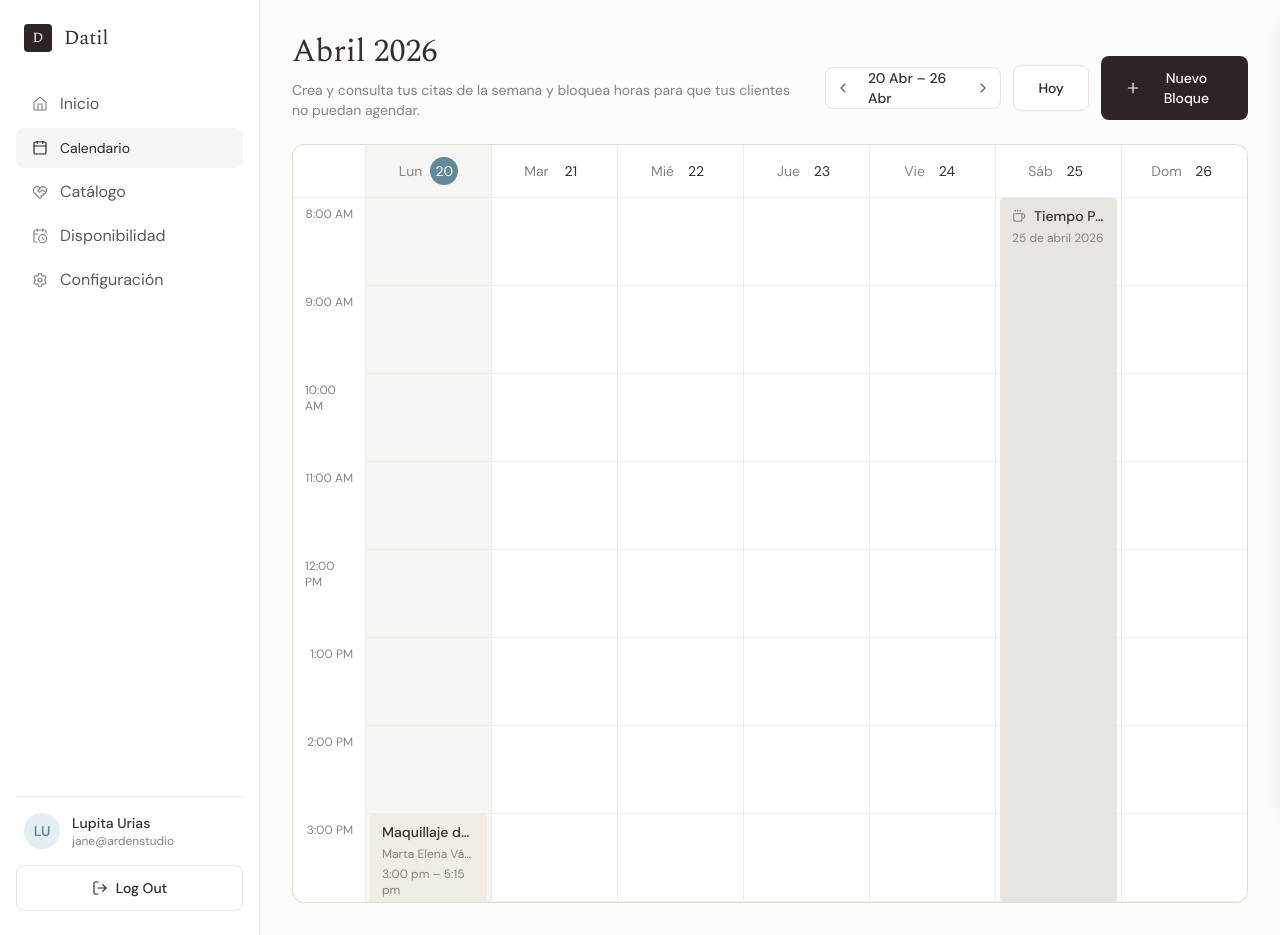
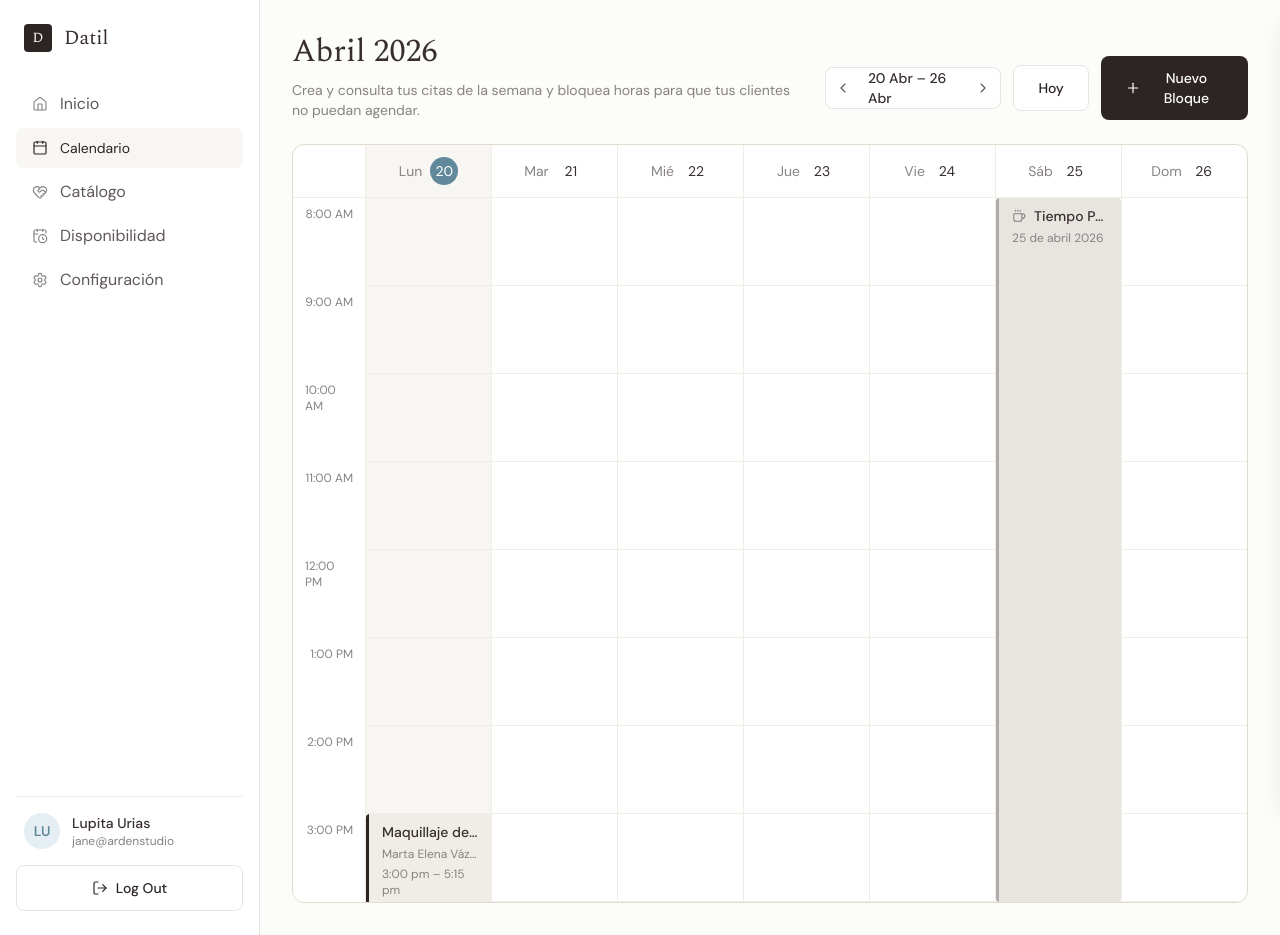
Before and after one commit to MOSS17/datil-frontend, a React (Vite) app: page /dashboard/citas in a window 1280 px wide. Built offline with nearby package versions, Linux system fonts and the light colour scheme; no server answers.

Commit message:
fix calendar appointment card

```diff
--- a/src/routes/dashboard/citas/components/AppointmentCard.tsx
+++ b/src/routes/dashboard/citas/components/AppointmentCard.tsx
@@ -16,10 +16,11 @@ export function AppointmentCard({ appointment, className }: AppointmentCardProps
   return (
     <div
       className={cn(
-        'flex h-full min-h-0 flex-col gap-100 overflow-hidden rounded-sm border-l-sm border-primary bg-surface-secondary px-300 py-200 font-sans',
+        'relative flex h-full min-h-0 flex-col gap-100 overflow-hidden rounded-sm bg-surface-secondary pl-400 pr-300 py-200 font-sans',
         className,
       )}
     >
+      <span aria-hidden className="absolute inset-y-0 left-0 w-[3px] bg-surface-primary" />
       <p className="truncate text-body-sm font-medium text-body-emphasis">
         {main?.service_name ?? 'Cita'}
       </p>
--- a/src/routes/dashboard/citas/components/DayView.tsx
+++ b/src/routes/dashboard/citas/components/DayView.tsx
@@ -123,7 +123,7 @@ export function DayView({
               return (
                 <div
                   key={p.id}
-                  className="absolute inset-x-100"
+                  className="absolute inset-x-0"
                   style={{ top: 0, height: hours.length * ROW_HEIGHT_PX }}
                 >
                   <PersonalTimeCard personalTime={p} className="h-full" />
@@ -140,7 +140,7 @@ export function DayView({
             return (
               <div
                 key={p.id}
-                className="absolute inset-x-100"
+                className="absolute inset-x-0"
                 style={{ top: topPx, height: heightPx }}
               >
                 <PersonalTimeCard personalTime={p} className="h-full" />
@@ -159,7 +159,7 @@ export function DayView({
             return (
               <div
                 key={a.id}
-                className="absolute inset-x-100"
+                className="absolute inset-x-0"
                 style={{ top: topPx, height: heightPx }}
               >
                 <AppointmentCard appointment={a} className="h-full" />
--- a/src/routes/dashboard/citas/components/PersonalTimeCard.tsx
+++ b/src/routes/dashboard/citas/components/PersonalTimeCard.tsx
@@ -31,10 +31,11 @@ export function PersonalTimeCard({ personalTime, className }: PersonalTimeCardPr
   return (
     <div
       className={cn(
-        'flex h-full min-h-0 flex-col gap-100 overflow-hidden rounded-sm border-l-sm border-primary bg-surface-control px-300 py-200 font-sans',
+        'relative flex h-full min-h-0 flex-col gap-100 overflow-hidden rounded-sm bg-surface-control pl-400 pr-300 py-200 font-sans',
         className,
       )}
     >
+      <span aria-hidden className="absolute inset-y-0 left-0 w-[3px] bg-surface-disabled-emphasis" />
       <div className="flex items-center gap-200 text-body-sm font-medium text-body-emphasis">
         <Coffee size={14} strokeWidth={1.75} aria-hidden className="shrink-0 text-icon-secondary" />
         <span className="truncate">Tiempo Personal</span>
--- a/src/routes/dashboard/citas/components/WeekGrid.tsx
+++ b/src/routes/dashboard/citas/components/WeekGrid.tsx
@@ -178,7 +178,7 @@ export function WeekGrid({
                 .map((p) => (
                   <div
                     key={p.personalTime.id}
-                    className="absolute inset-x-100"
+                    className="absolute inset-x-0"
                     style={{ top: p.topPx, height: p.heightPx }}
                   >
                     <PersonalTimeCard personalTime={p.personalTime} className="h-full" />
@@ -190,7 +190,7 @@ export function WeekGrid({
                 .map((a) => (
                   <div
                     key={a.appointment.id}
-                    className="absolute inset-x-100"
+                    className="absolute inset-x-0"
                     style={{ top: a.topPx, height: a.heightPx }}
                   >
                     <AppointmentCard appointment={a.appointment} className="h-full" />
```
